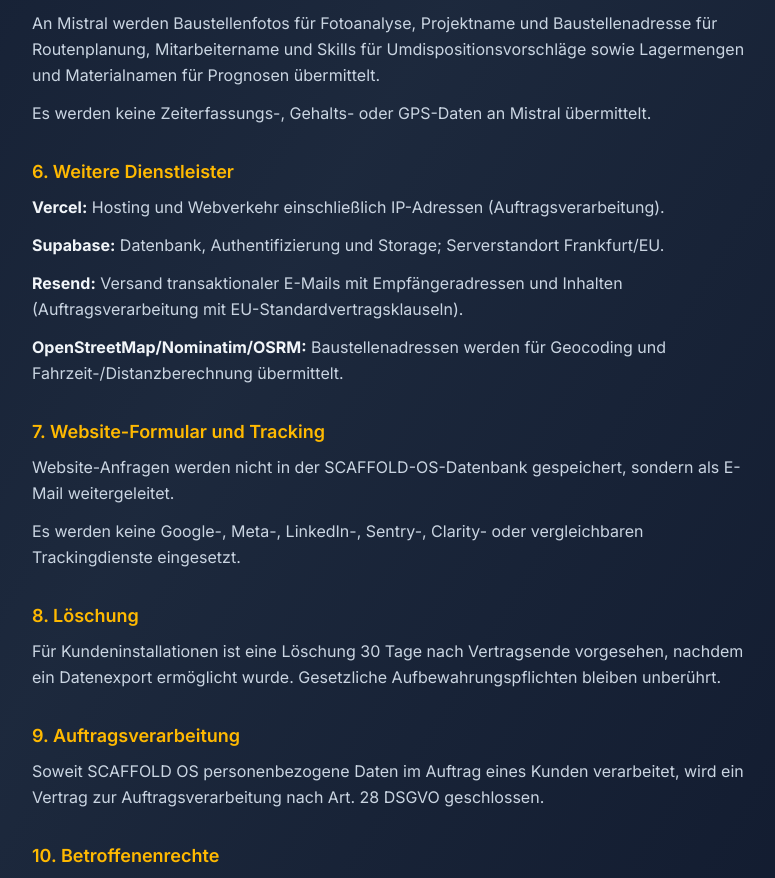
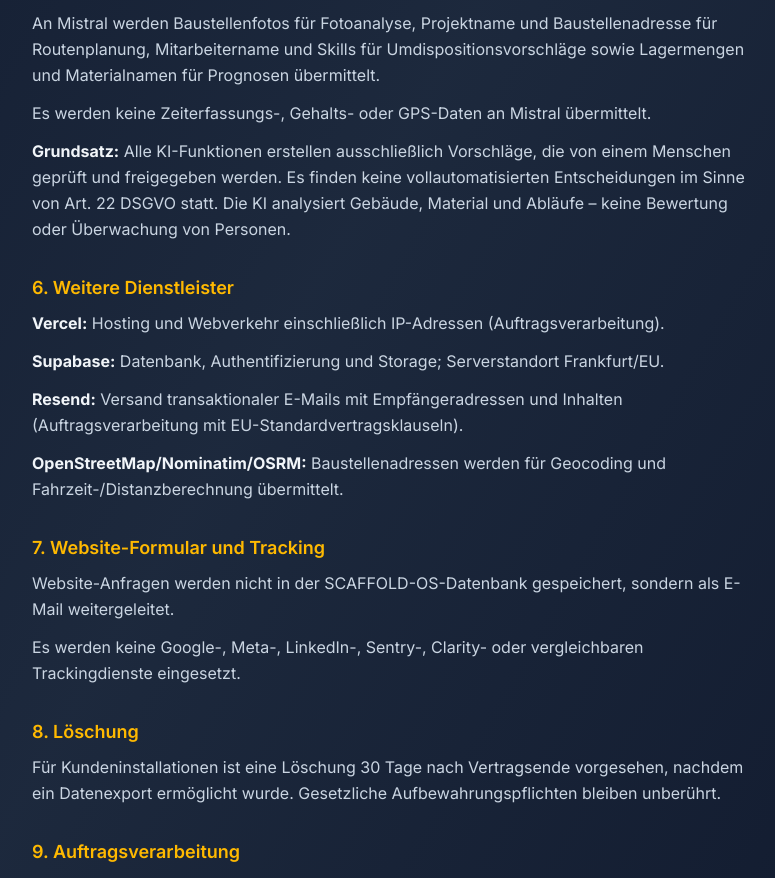
Before and after one commit to A-I-Integration/scaffold-os, a Next.js app: page /datenschutz in a window 1280 px wide. Shown: the part 960-1838 px from the top of the page, without its empty margins (248-1023 px from the left). Built offline with nearby package versions, Linux system fonts and the light colour scheme; no server answers.

Commit message:
EU AI Act Compliance: KI-Hinweise, Handbuch Kap. 9, Datenschutz Art. 22

```diff
--- a/app/aufmass/schritt6/page.tsx
+++ b/app/aufmass/schritt6/page.tsx
@@ -6,6 +6,7 @@ import dynamic from 'next/dynamic';
 import { jsPDF } from 'jspdf';
 import autoTable from 'jspdf-autotable';
 import KIMaterialResult from '@/components/aufmaß/KIMaterialResult';
+import KiHinweis from '@/components/KiHinweis';
 import SignaturePad from '@/components/aufmaß/SignaturePad';
 import { KIAnalysis } from '@/types/scaffold';
 import DispositionResult from '@/components/aufmaß/DispositionResult';
@@ -671,6 +672,7 @@ function Schritt6Content() {
                 <div>
                   <h2 className="text-xl font-bold text-white">KI-Materialberechnung</h2>
                   <p className="text-sm text-slate-400">Automatische Stückliste, Kostenkalkulation und Risikoanalyse</p>
+                  <KiHinweis text="KI-gestützte Berechnung (Mistral). Materialliste und Preis sind Vorschläge – bitte fachlich prüfen, bevor das Angebot rausgeht." />
                 </div>
               </div>
               <button onClick={handleKIBerechnung} disabled={kiLoading} className="w-full rounded-lg bg-blue-600 hover:bg-blue-500 disabled:opacity-50 disabled:cursor-not-allowed py-4 font-bold text-white transition-colors">
--- a/app/datenschutz/page.tsx
+++ b/app/datenschutz/page.tsx
@@ -88,6 +88,13 @@ export default function DatenschutzPage() {
             <p>
               Es werden keine Zeiterfassungs-, Gehalts- oder GPS-Daten an Mistral übermittelt.
             </p>
+            <p>
+              <strong className="text-slate-100">Grundsatz:</strong> Alle KI-Funktionen
+              erstellen ausschließlich Vorschläge, die von einem Menschen geprüft und
+              freigegeben werden. Es finden keine vollautomatisierten Entscheidungen
+              im Sinne von Art. 22 DSGVO statt. Die KI analysiert Gebäude, Material
+              und Abläufe – keine Bewertung oder Überwachung von Personen.
+            </p>
           </Section>
 
           <Section title="6. Weitere Dienstleister">
--- a/app/hilfe/page.tsx
+++ b/app/hilfe/page.tsx
@@ -102,6 +102,21 @@ const ABSCHNITTE: HilfeAbschnitt[] = [
     ),
   },
   {
+    titel: 'Künstliche Intelligenz in SCAFFOLD OS',
+    inhalt: (
+      <div className="space-y-2">
+        <p>SCAFFOLD OS nutzt KI (Mistral, EU-Anbieter) an fünf Stellen – jeweils mit dem Hinweis „KI-gestützt":</p>
+        <ul className="list-disc list-inside space-y-1">
+          <li><b>KI-Materialberechnung</b> (Aufmaß Schritt 6): Stückliste, Preis, Risiko als <b>Vorschlag</b>.</li>
+          <li><b>Foto- und Grundriss-Analyse</b> (Schritt 1): erkannte Maße/Merkmale vorbefüllen das Aufmaß.</li>
+          <li><b>Routen-KI</b>: schlägt optimale Touren vor – die Disposition entscheidet.</li>
+          <li><b>Lager-Prognose</b>: Einschätzung, was wann knapp wird.</li>
+        </ul>
+        <p><b>Grundsatz:</b> Die KI macht Vorschläge, die fachliche Entscheidung trifft immer ein Mensch. Prüfen Sie KI-Ergebnisse, bevor Angebote rausgehen oder bestellt wird. Die KI analysiert Gebäude und Material – keine Personen, keine Bewertungen von Mitarbeitern.</p>
+      </div>
+    ),
+  },
+  {
     titel: 'Häufige Probleme',
     inhalt: (
       <ul className="list-disc list-inside space-y-1">
--- a/app/prognose/page.tsx
+++ b/app/prognose/page.tsx
@@ -1,6 +1,7 @@
 'use client';
 
 import { useState, useEffect, useCallback } from 'react';
+import KiHinweis from '@/components/KiHinweis';
 
 // ============================================================
 // SCAFFOLD OS – Lager-Prognose (Nr. 4)
@@ -88,6 +89,7 @@ export default function PrognosePage() {
           >
             {kiLoading ? '⏳ KI denkt…' : '🤖 KI-Einschätzung'}
           </button>
+          <KiHinweis text="KI-gestützte Einschätzung zum Lagerbestand – bitte vor Bestellungen prüfen." />
         </header>
 
         {error && <div className="bg-red-900/40 border border-red-700 rounded-xl p-4 text-red-200">{error}</div>}
--- a/app/routenoptimierung/page.tsx
+++ b/app/routenoptimierung/page.tsx
@@ -1,6 +1,7 @@
 'use client';
 
 import { useState, useEffect } from 'react';
+import KiHinweis from '@/components/KiHinweis';
 
 interface PlanStopp { projekt: string; aktion: string; transport_order_ids?: string[] }
 interface PlanTour { name: string; fahrzeug: string; fahrer: string; stopps: PlanStopp[]; begruendung?: string }
@@ -146,6 +147,7 @@ export default function RoutenoptimierungPage() {
           <p className="text-sm text-slate-400 mt-1">
             KI-Tourenplan aus offenen Transporten, Baustellen-Beständen, Fahrzeugen und echten Fahrzeiten (OpenStreetMap).
           </p>
+          <KiHinweis text="KI-gestützte Tourenplanung – Vorschlag bitte prüfen. Die Entscheidung trifft die Disposition." />
         </div>
 
         {/* ─── Einstellungen ─── */}
--- /dev/null
+++ b/components/KiHinweis.tsx
@@ -0,0 +1,17 @@
+// ============================================================
+// SCAFFOLD OS – KI-Hinweis (EU AI Act, Art. 4 / Art. 50)
+//
+// Einheitlicher Hinweis bei allen KI-Funktionen:
+// „KI-gestützt – Ergebnis bitte prüfen."
+// Schafft Transparenz gegenüber Nutzern und dokumentiert,
+// dass ein Mensch die fachliche Entscheidung trifft.
+// ============================================================
+
+export default function KiHinweis({ text }: { text?: string }) {
+  return (
+    <p className="text-xs text-slate-500 mt-1 flex items-start gap-1">
+      <span aria-hidden>🤖</span>
+      <span>{text || 'KI-gestützt – Ergebnis bitte prüfen. Die fachliche Entscheidung trifft immer ein Mensch.'}</span>
+    </p>
+  );
+}
--- a/components/aufmaß/FotoAnalyse.tsx
+++ b/components/aufmaß/FotoAnalyse.tsx
@@ -1,6 +1,7 @@
 'use client';
 
 import { useState, useCallback, useEffect } from 'react';
+import KiHinweis from '@/components/KiHinweis';
 
 interface Props {
   sessionId: string;
@@ -52,6 +53,7 @@ export default function FotoAnalyse({ sessionId }: Props) {
           <span>🔮 KI-Foto-Analyse starten (Fassade, Hindernisse, Hinweise)</span>
         )}
       </button>
+      <KiHinweis text="KI-gestützte Foto-Analyse – erkannte Merkmale bitte vor Ort gegenprüfen." />
 
       {result && (
         <div className="rounded-lg bg-purple-900/20 border border-purple-500/30 p-4 animate-in fade-in slide-in-from-top-2">
--- a/components/aufmaß/GrundrissUpload.tsx
+++ b/components/aufmaß/GrundrissUpload.tsx
@@ -7,6 +7,7 @@ import {
   deleteProjectMediaClient,
   ProjectMedia,
 } from '@/lib/media-client';
+import KiHinweis from '@/components/KiHinweis';
 
 // ============================================================
 // SCAFFOLD OS – Grundriss-Upload + KI-Analyse
@@ -208,6 +209,7 @@ export default function GrundrissUpload({ sessionId }: Props) {
           )}
         </button>
       )}
+      <KiHinweis text="KI-gestützte Grundriss-Analyse – extrahierte Maße bitte nachmessen, bevor sie ins Aufmaß übernommen werden." />
 
       {/* ─── Ergebnis ─── */}
       {result && (
```
Also changed, not shown: 1 other file (tests, documents, lock files or other folders).
